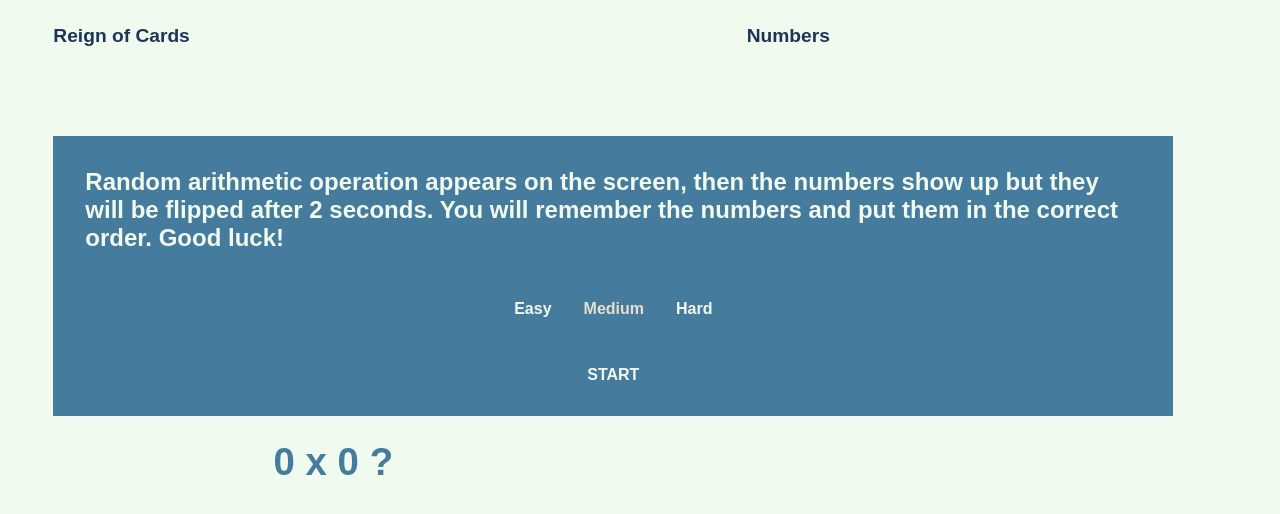
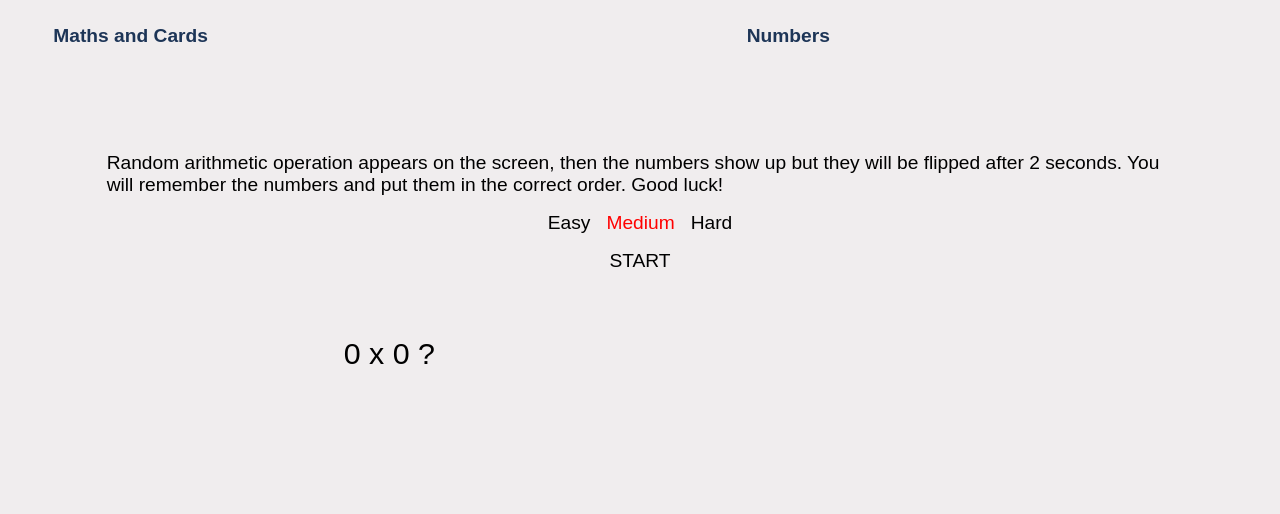
Before and after one commit to Mert18/reign-of-cards, a React (Create React App) app: page /numbers in a window 1280 px wide. Shown: the top 514 px of the page. Built offline with nearby package versions, Linux system fonts and the light colour scheme; a web font is replaced by a local one.

Commit message:
colors and layout remake

```diff
--- a/src/App.js
+++ b/src/App.js
@@ -4,45 +4,26 @@ import randomColor from 'randomcolor';
 import {Link} from 'react-router-dom';
 
 const App = () => {
-
-    const [color, setColor] = useState("green");
-
-    useEffect(() => {
-        setTimeout(() => {
-            setColor(randomColor());
-        }, 3000)
-    }, [color]);
-
-    const divStyle = {
-        color: color,
-      };
-
     return(
         <Layout>
             <div className="main">
-                <div className="main__welcome">
-                    <div>
-                        <h1>Welcome to</h1>
+                <div className="game">
+
+                    <div className="game__text">
+                        <div className="game__text__title">
+                            <h1>Numbers</h1>
+                        </div>
+                        <div className="game__text__text">
+                            <p>Will you remember the numbers and calculate the operation at the same time?</p>
+                        </div>
+                        <div className="game__text__start">
+                            <Link to='/numbers'>PLAY</Link>
+                        </div>
                     </div>
-                    <div style={divStyle} className="main__welcome__colorized">
-                        <h1>Reign of Cards</h1>
+
+                    <div className="game__img">
+                        <img src="/images/numbers.jpg" alt="numbers game" />
                     </div>
-                </div>
-
-                <div className="main__games">
-                    <Link to="/numbers">
-                        <div className="game">
-                            <div className="game__title">
-                                <h1>Numbers</h1>
-                            </div>
-                            <div className="game__overlay">
-                                <div className="game__overlay__content">
-                                    <h2>Will you remember the numbers and calculate the operation at the same time?</h2>
-                                </div>
-                            </div>
-                            <img src="/images/kindred.svg" alt="numbers game" />
-                        </div>
-                    </Link>
                 </div>
             </div>
         </Layout>
--- a/src/components/screens/Numbers.js
+++ b/src/components/screens/Numbers.js
@@ -81,34 +81,37 @@ const Numbers = React.memo(() => {
     return (
         <ThemeContext.Provider value={{flipped, setFlipped}}>
             <Layout>
-                <div className="numbers">
-                    <div className="numbers__games">
-                        <section className="gameone">
-                            <div className="gameone__title">
-                                <h2>Random arithmetic operation appears on the screen, then the numbers show up but they will be flipped after 2 seconds. You will remember the numbers and put them in the correct order. Good luck!</h2>
+                <div className="game">
+
+                    <div className="game__head">
+                        <div className="game__head__exp">
+                            <p>Random arithmetic operation appears on the screen, then the numbers show up but they will be flipped after 2 seconds. You will remember the numbers and put them in the correct order. Good luck!</p>
+                        </div>
+
                         <div className="difficulty">
-                                    <h4 className={index ? 'active' : ''} id="easy" onClick={() => {setDifficulty("easy"); setIndex(true); setIndexTwo(false); setIndexThree(false)}}>Easy</h4>
-                                    <h4 className={indexTwo ? 'active' : ''} id="medium" onClick={() => {setDifficulty("medium"); setIndexTwo(true); setIndexThree(false); setIndex(false)}}>Medium</h4>
-                                    <h4 className={indexThree ? 'active' : ''} id="hard" onClick={() => {setDifficulty("hard"); setIndexThree(true); setIndex(false); setIndexTwo(false)}}>Hard</h4>
+                            <p className={index ? 'active' : ''} id="easy" onClick={() => {setDifficulty("easy"); setIndex(true); setIndexTwo(false); setIndexThree(false)}}>Easy</p>
+                            <p className={indexTwo ? 'active' : ''} id="medium" onClick={() => {setDifficulty("medium"); setIndexTwo(true); setIndexThree(false); setIndex(false)}}>Medium</p>
+                            <p className={indexThree ? 'active' : ''} id="hard" onClick={() => {setDifficulty("hard"); setIndexThree(true); setIndex(false); setIndexTwo(false)}}>Hard</p>
                         </div>
-                                <h4 onClick={handleStartGame}>START</h4>
+                        <div className="start">
+                            <p onClick={handleStartGame}>START</p>
+                        </div>
+                    </div>
 
 
-                            </div>
-                            <div className="gameone__game">
-                                <div className="gameone__game__left">
-                                    <div className="operation">
-                                        <h2>{first} x {second} ?</h2>
-                                    </div>
-                                    <div className="answer">
-
-                                        <div className="answer__message">
-                                            <h2>{message}</h2>
+                    <div className="game__main">
+                        <div className="game__main__left">
+                            <div className="game__main__left__operation">
+                                <p>{first} x {second} ?</p>
                             </div>
 
-                                        <div className="answer__boxes">
-                                            {answers ? (
-                                                answers.map((el) => (
+                            <div className="game__main__left__answer">
+                                <div className="game__main__left__answer__message">
+                                    <p>{message}</p>
+                                </div>
+
+                                <div className="game__main__left__answer__boxes">
+                                    {answers ? (answers.map((el) => (
                                         <Card img={`/images/numbers/${el}.svg`} title="one of numbers" />
                                     )))
                                     :
@@ -116,15 +119,12 @@ const Numbers = React.memo(() => {
 
                                     </div>
                                     }
-
-
                                 </div>
                             </div>
                         </div>
 
-                                <div className="gameone__game__right">
-                                    {gameState ? <div className="gameone__game__right__cards">
-
+                        <div className="game__main__right">
+                            {gameState ? <div className="game__main__right__cards">
                                 <div onClick={() => setAnswers((answers) => [...answers, numbers[0]])}>
                                     <Card img={`/images/numbers/${numbers[0]}.svg`} title="one of numbers" />
                                 </div>
@@ -158,8 +158,6 @@ const Numbers = React.memo(() => {
                                     </div> : <div></div>}
                                 </div>
                             </div>
-                        </section>
-                    </div>
                     </div>
             </Layout>
         </ThemeContext.Provider>
--- a/src/core/Header.js
+++ b/src/core/Header.js
@@ -7,7 +7,7 @@ const Header = () => {
         <div className="header">
             <div className="header__title">
                 <div className="header__title__name">
-                    <Link to="/">Reign of Cards</Link>
+                    <Link to="/">Maths and Cards</Link>
                 </div>
             </div>
 
--- a/src/styles/_base.scss
+++ b/src/styles/_base.scss
@@ -9,7 +9,7 @@ $quaternary-color: #E7DECD;
 $quinary-color: #73E2A7;
 $senary-color: #73E2A7;
 
-$base-color: #F1FAEE;
+$base-color: #F0EDEE;
 
 *,
 *::before,
@@ -31,92 +31,36 @@ body {
     background-color: $base-color;
 }
 
-.main {
+.main{
     display: grid;
     grid-template-columns: repeat(24, 1fr);
-    &__welcome {
-        grid-column: 1 / -1;
-        justify-self: center;
-        align-self: flex-start;
-        margin-top: 4rem;
-        font-size: 2rem;
-        color: $tertiary-color;
-        &__colorized {
-            transition: all .7s;
-        }
-    }
+}
 
-    &__games {
-        display: grid;
-        grid-column: 3 / 22;
-        margin-top: 2rem;
-        justify-self: center;
-        align-self: center;
+.game{
+    grid-column: 1 / -1;
+    display: grid;
+    grid-template-columns: repeat(24, 1fr);
+    margin-top: 5rem;
+}
+.game__text{
+    grid-column: 1 / 10;
+    display: flex;
+    justify-content: center;
+    align-items: flex-start;
+    padding-left: 3rem;
+    flex-direction: column;
+    font-size: 1.4rem;
+
+    p{
+        padding: 2rem 0rem;
     }
 }
+.game__img{
+    grid-column: 12 / -1;
+    align-self: center;
 
-.game {
-    width: 20rem;
-    justify-self: center;
-    position: relative;
-    &__title {
-        text-align: center;
-        padding: .8rem;
-        color: $tertiary-color;
-    }
     img {
         display: block;
         max-width: 100%;
-        height: auto;
-    }
-    &__overlay {
-        text-align: center;
-
-        position: absolute;
-        bottom: 0;
-        left: 0;
-        right: 0;
-        background-color: $base-color;
-        width: 100%;
-        height: 0%;
-        transition: .6s ease;
-        overflow: hidden;
-        &__content {
-            position: absolute;
-            top: 50%;
-            left: 50%;
-            transform: translate(-50%, -50%);
-            -ms-transform: translate(-50%, -50%);
-            overflow:hidden;
-            font-size: .9rem;
-            width: 80%;
-        }
-    }
-    &:hover .game__overlay {
-        height: 100%;
     }
 }
-
-@keyframes anim {
-    0% {
-        transform: translate(0,0);
-    }
-
-    100% {
-        transform: translate(0,100%);
-    }
-}
-
-@media (max-width: 1200px) {
-    .main__games {
-        grid-template-columns: 1fr 1fr;
-    }
-}
-@media (max-width: 866px) {
-    .main__games {
-        grid-template-columns: 1fr;
-    }
-    .main__welcome {
-        font-size: 1.2rem;
-    }
-}
--- a/src/styles/_numbers.scss
+++ b/src/styles/_numbers.scss
@@ -1,86 +1,76 @@
 
-.numbers {
+
+.game{
     display: grid;
     grid-template-columns: repeat(24, 1fr);
+    font-size: 1.2rem;
+    &__head{
+        grid-column: 3 / 23;
+    }
+    &__main{
+        grid-column: 3/ 23;
+        display: flex;
+        padding: 2rem;
+        &__left{
+            display: flex;
+            flex-direction: column;
+            justify-content: center;
+            align-items: center;
+            flex:1;
+            text-align: center;
 
-    &__games {
-        grid-column: 2 / 23;
-        font-size: 1rem;
-        margin-top: 4rem;
-    }
-}
+            &__operation{
+                text-align: center;
+                padding: 2rem;
+                font-size: 1.9rem;
+            }
+            &__answer{
+                &__message{
+                    text-align: center;
+                    padding: 2rem;
+                }
+                &__boxes{
+                    display: flex;
+                    justify-content: center;
+                    align-items: center;
+                }
+            }
 
-.gameone {
-    display: grid;
-    grid-template-columns: repeat(24, 1fr);
-
-    &__title {
-        grid-column: 1 / -1;
-        padding: 2rem;
-        position: relative;
-        background-color: $tertiary-color;
-        color: $base-color;
-        h4{
-            text-align: center;
-            padding-top: 2rem;
-            &:hover{
-                cursor: pointer;
-                color: $quaternary-color;
-            }
         }
-    }
-
-    &__game {
-        grid-column: 1 / -1;
-        display: grid;
-        grid-template-columns: repeat(24, 1fr);
-        margin-bottom: 4rem;
-        &__left {
-            grid-column: 1 / 13;
-            color: $tertiary-color;
-            .operation {
-
-                text-align: center;
-                padding: 1.5rem;
-                font-size: 1.6rem;
-            }
-        }
-        &__right {
-            grid-column: 13 / -1;
-
-
-            &__cards {
+        &__right{
+            flex:1;
+            &__cards{
                 display: flex;
                 justify-content: center;
                 flex-wrap: wrap;
-                padding: .5rem;
             }
+
+        }
+    }
+}
+.difficulty{
+    display: flex;
+    justify-content: center;
+    align-items: center;
+    padding: 1rem;
+    p{
+        margin-right: 1rem;
+        &:last-child{
+            margin-right: 0rem;
+        }
+        &:hover{
+            cursor: pointer;
         }
     }
 }
 
-.answer {
-    &__boxes {
-        display: flex;
-        justify-content: space-around;
-        align-items: center;
-    }
-    &__message {
-        text-align: center;
-        padding: 2rem;
+.active{
+    color: red;
+}
+.start{
+    text-align: center;
+    &:hover{
+        cursor: pointer;
+        color: rgb(117, 89, 53);
     }
 }
-
-.difficulty {
-    display: flex;
-    justify-content: center;
-    align-items: center;
-    h4 {
-        margin: 1rem;
-    }
-}
-
-
-.active {
-    color: $quaternary-color;
-}
```
Also changed, not shown: public/images/kindred.svg (deleted), public/images/numbers.jpg (added). Lines whose indentation alone changed are shown as unchanged.
